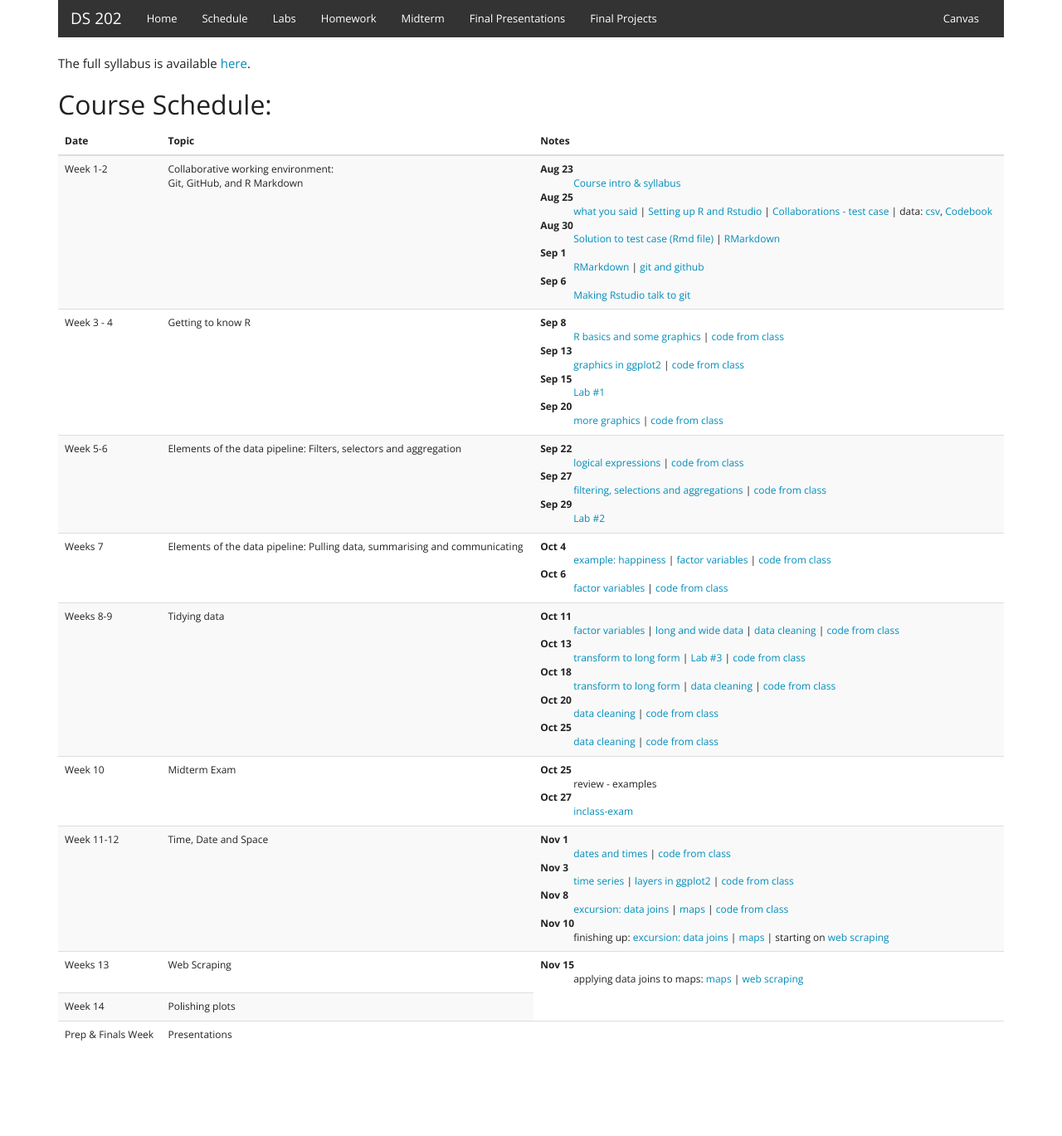
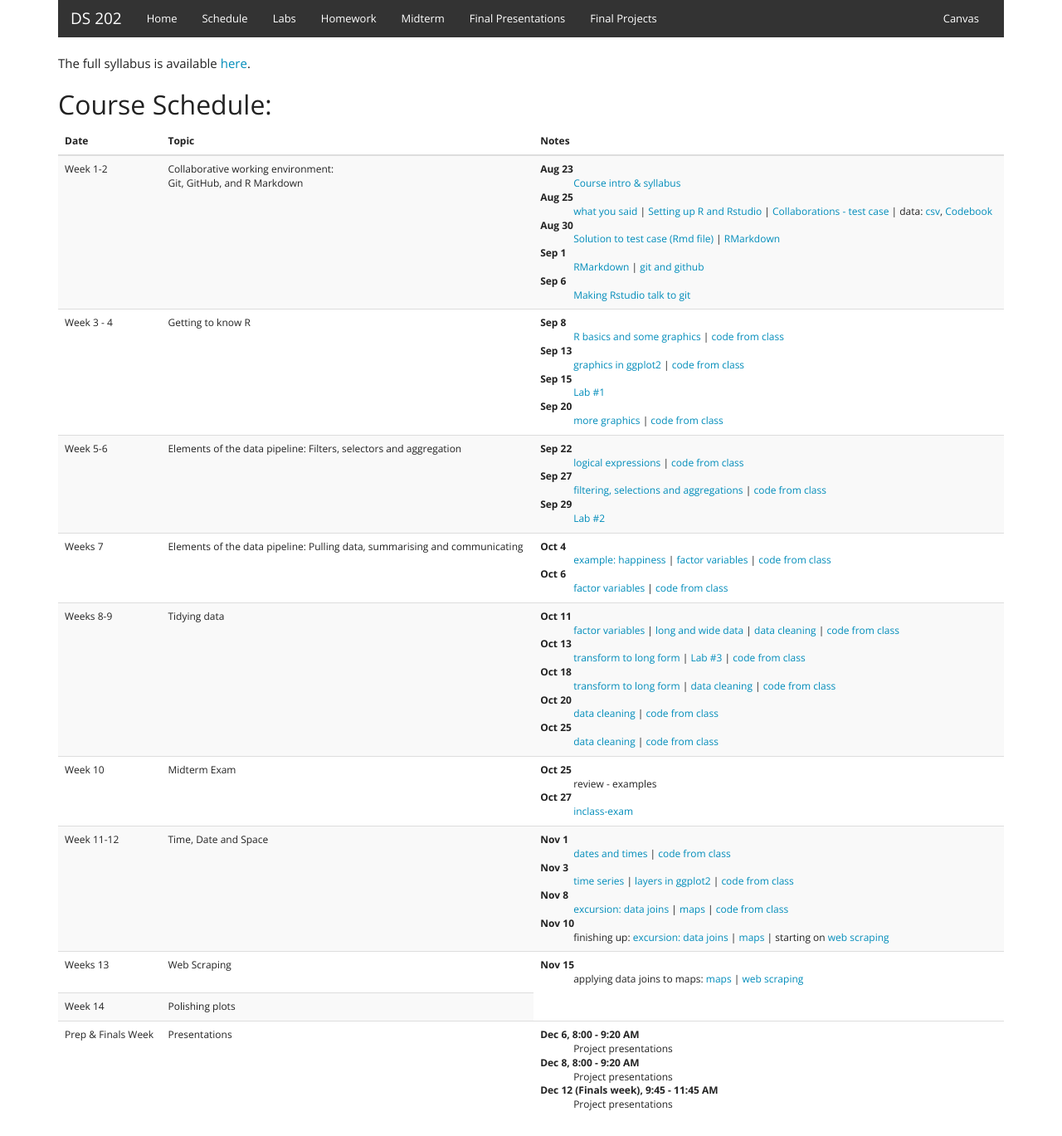
Before and after one commit to DS202-at-ISU/DS202-at-ISU.github.io, a Jekyll site: the page built from schedule.html, in a window 1280 px wide. Shown: the whole page at 83% size. Built offline with Jekyll 4.4.1, drawn with Linux system fonts in a browser that asks for light colours; before the commit the page ends 1285 px from its top, so only the background shows below that.

Commit message:
presentation time slots

```diff
--- a/schedule.html
+++ b/schedule.html
@@ -201,15 +201,18 @@ The full syllabus is available <a href="syllabus.pdf" target=_blank>here</a>.
         <td>Prep & Finals Week</td>
         <td>Presentations</td>
         <td>
- <!--         <dl>
-          <dt>Apr 19</dt>
-          <dd>  <a href="../materials/06_web-scraping/01_rvest.html">web scraping</a>
+        <dl>
+          <dt>Dec 6, 8:00 - 9:20 AM</dt>
+          <dd>  Project presentations
           </dd>
-                    <dt>Apr 24</dt>
-          <dd>  <a href="../materials/06_web-scraping/02_purrr.html">automating: functions and loops</a>
+                    <dt>Dec 8, 8:00 - 9:20 AM</dt>
+          <dd>  Project presentations
+          </dd>
+          <dt>Dec 12 (Finals week), 9:45 - 11:45 AM</dt>
+          <dd>  Project presentations
           </dd>
            </dl>
-           -->
+
         </td>
 
       </tr>
```
